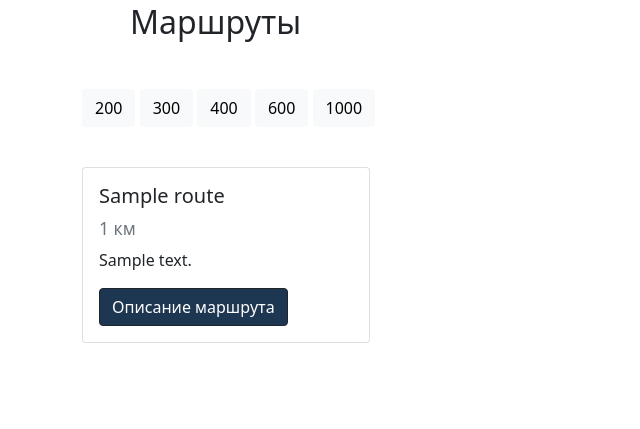
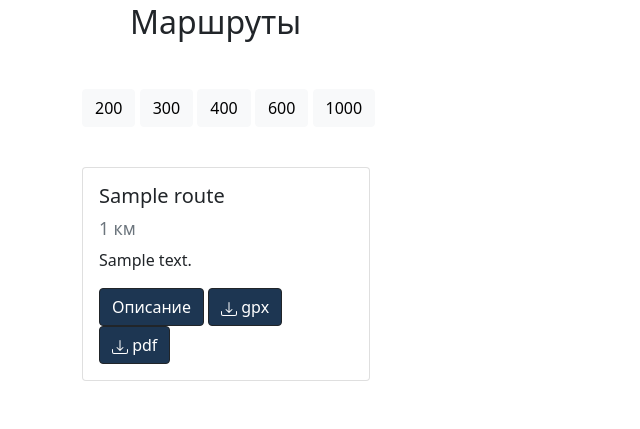
Before and after one commit to omskvelo/brevet.omskvelo.ru, a Django app: page /database/routes/1/ in a window 1280 px wide. Shown: the part 371-800 px from the top of the page, without its empty margins (0-640 px from the left). Run offline with Django 3.2, Linux system fonts and the light colour scheme; tables that the repository leaves empty hold one stand-in row (values such as "Sample post"); some libraries are stand-ins or nearby versions.

Commit message:
Add download icons and download buttons to route_index

```diff
--- a/brevet/brevet_database/templates/brevet_database/route_index.html
+++ b/brevet/brevet_database/templates/brevet_database/route_index.html
@@ -33,7 +33,28 @@
                     {% if route.text_brief %}
                         <p class="card-text">{{ route.text_brief }}</p>
                     {% endif %}
-                    <a href="{{ route.get_absolute_url }}" class="btn btn-dark" style = "background-color: #1D3652;">Описание маршрута</a>
+                    <a href="{{ route.get_absolute_url }}" class="btn btn-dark" style = "background-color: #1D3652;">
+                        Описание
+                    </a>
+                    {% if route.gpx %}
+                    <a class="btn btn btn-dark" style = "background-color: #1D3652;" href="{{ route.gpx.url }}">
+                        <svg xmlns="http://www.w3.org/2000/svg" width="16" height="16" fill="currentColor" class="bi bi-download" viewBox="0 0 16 16">
+                            <path d="M.5 9.9a.5.5 0 0 1 .5.5v2.5a1 1 0 0 0 1 1h12a1 1 0 0 0 1-1v-2.5a.5.5 0 0 1 1 0v2.5a2 2 0 0 1-2 2H2a2 2 0 0 1-2-2v-2.5a.5.5 0 0 1 .5-.5z"/>
+                            <path d="M7.646 11.854a.5.5 0 0 0 .708 0l3-3a.5.5 0 0 0-.708-.708L8.5 10.293V1.5a.5.5 0 0 0-1 0v8.793L5.354 8.146a.5.5 0 1 0-.708.708l3 3z"/>
+                        </svg>
+                        gpx
+                    </a>
+                    {% endif %}
+
+                    {% if route.pdf %}
+                    <a class="btn btn btn-dark" style = "background-color: #1D3652;" href="{{ route.pdf.url }}">
+                        <svg xmlns="http://www.w3.org/2000/svg" width="16" height="16" fill="currentColor" class="bi bi-download" viewBox="0 0 16 16">
+                            <path d="M.5 9.9a.5.5 0 0 1 .5.5v2.5a1 1 0 0 0 1 1h12a1 1 0 0 0 1-1v-2.5a.5.5 0 0 1 1 0v2.5a2 2 0 0 1-2 2H2a2 2 0 0 1-2-2v-2.5a.5.5 0 0 1 .5-.5z"/>
+                            <path d="M7.646 11.854a.5.5 0 0 0 .708 0l3-3a.5.5 0 0 0-.708-.708L8.5 10.293V1.5a.5.5 0 0 0-1 0v8.793L5.354 8.146a.5.5 0 1 0-.708.708l3 3z"/>
+                        </svg>
+                        pdf
+                    </a>
+                    {% endif %}
                 </div>
             </div>
         </div>
--- a/brevet/brevet_database/views.py
+++ b/brevet/brevet_database/views.py
@@ -46,6 +46,7 @@
 
     return response
 
+@never_cache
 def protocol_index(request, year=datetime.now().year):
     events = get_list_or_404(Event.objects.order_by("date"), finished=True, club=DEFAULT_CLUB_ID, date__year=year)
 
```
Also changed, not shown: brevet/brevet_database/templates/brevet_database/protocol_index.html (+6 -2 lines), brevet/brevet_database/templates/brevet_database/route.html (+10 -2 lines).
